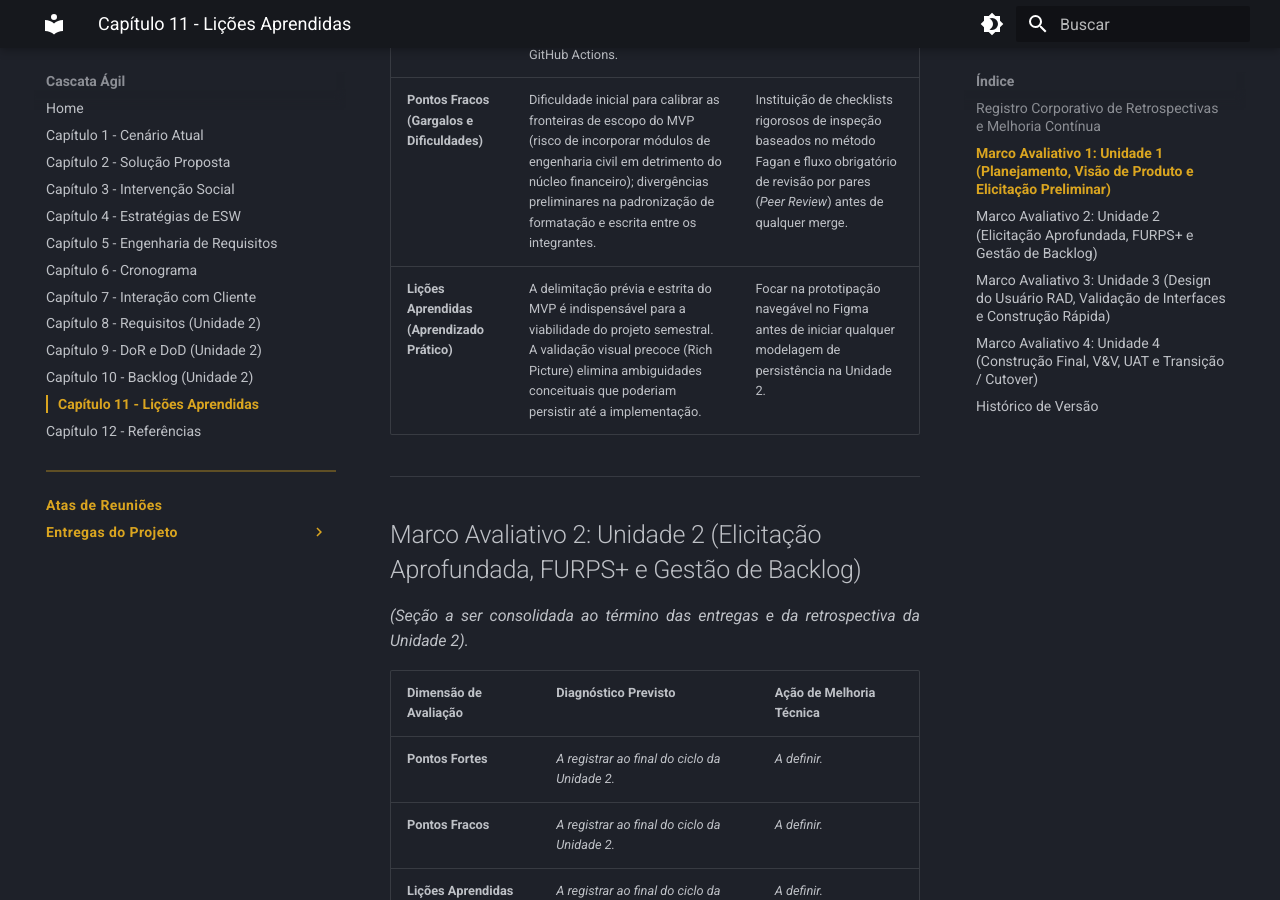
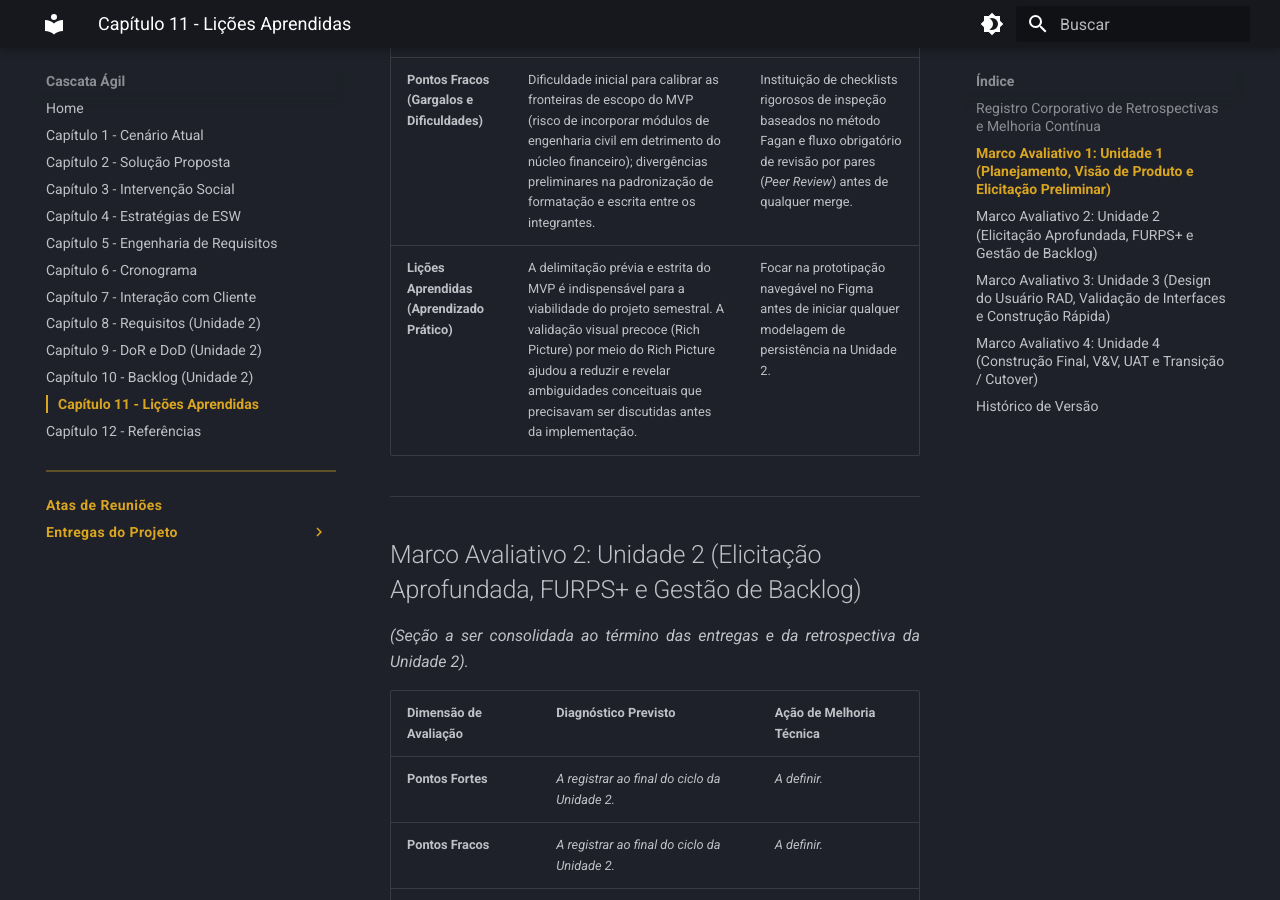
Before and after one commit to mdsreq-fga-unb/REQ-2026.2-T01-DUOC-Finance, an MkDocs documentation site: the page built from docs/licoes-aprendidas/index.md, in a window 1280 px wide and 900 px high, scrolled down 862 px. Built offline with MkDocs 1.6.1 and Material for MkDocs 9.7.7, drawn with Linux system fonts in a browser that asks for light colours.

Commit message:
docs/ajusta o efeito do Rich Picture

```diff
--- a/docs/licoes-aprendidas/index.md
+++ b/docs/licoes-aprendidas/index.md
@@ -14,7 +14,7 @@
 | :--- | :--- | :--- |
 | **Pontos Fortes (O que funcionou bem)** | Excelente receptividade e engajamento da cliente parceira Maria Beatryz; rápida convergência na modelagem do Rich Picture e Ishikawa; estruturação eficiente do ambiente *Docs as Code* via MkDocs com automação no GitHub Actions. | Manter a cadência quinzenal de reuniões síncronas e estruturar pautas objetivas com 24h de antecedência para as sessões de validação. |
 | **Pontos Fracos (Gargalos e Dificuldades)** | Dificuldade inicial para calibrar as fronteiras de escopo do MVP (risco de incorporar módulos de engenharia civil em detrimento do núcleo financeiro); divergências preliminares na padronização de formatação e escrita entre os integrantes. | Instituição de checklists rigorosos de inspeção baseados no método Fagan e fluxo obrigatório de revisão por pares (*Peer Review*) antes de qualquer merge. |
-| **Lições Aprendidas (Aprendizado Prático)** | A delimitação prévia e estrita do MVP é indispensável para a viabilidade do projeto semestral. A validação visual precoce (Rich Picture) elimina ambiguidades conceituais que poderiam persistir até a implementação. | Focar na prototipação navegável no Figma antes de iniciar qualquer modelagem de persistência na Unidade 2. |
+| **Lições Aprendidas (Aprendizado Prático)** | A delimitação prévia e estrita do MVP é indispensável para a viabilidade do projeto semestral. A validação visual precoce (Rich Picture) por meio do Rich Picture ajudou a reduzir e revelar ambiguidades conceituais que precisavam ser discutidas antes da implementação. | Focar na prototipação navegável no Figma antes de iniciar qualquer modelagem de persistência na Unidade 2. |
 
 ---
 
```
